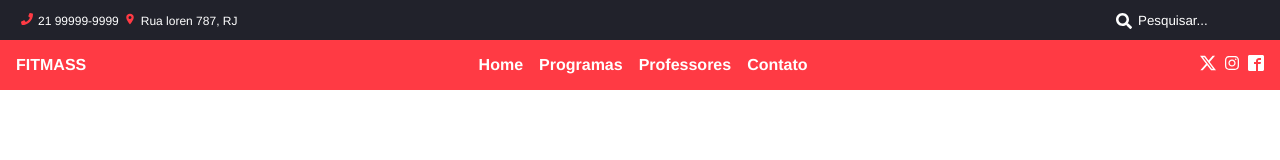
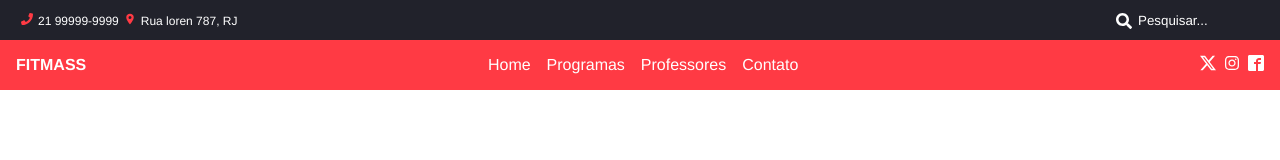
Before and after one commit to DevDaniloSants/fitmass, a React (Vite) app: page / in a window 1280 px wide. Shown: the top 160 px of the page. Built offline with nearby package versions, Linux system fonts and the light colour scheme.

Commit message:
Modifica os styles

```diff
--- a/src/styles/components/banner.sass
+++ b/src/styles/components/banner.sass
@@ -31,7 +31,7 @@
         justify-content: center
         text-align: center
         align-items: center
-        gap: 10px
+        gap: 1px
         z-index: 1
 
         span,h1
@@ -59,6 +59,7 @@
 
     button
         @include btn-style(160px)
+        margin-top: 10px
 
     @media (max-width: 768px)
         div
--- a/src/styles/components/nav.sass
+++ b/src/styles/components/nav.sass
@@ -2,12 +2,13 @@
 
 .nav
     transition: right 0.5s
+    z-index: 99999999
 
 
     ul
         display: flex
         gap: 1rem
-        font-weight: bold
+        font-weight: 500
 
     button
         display: none
```
